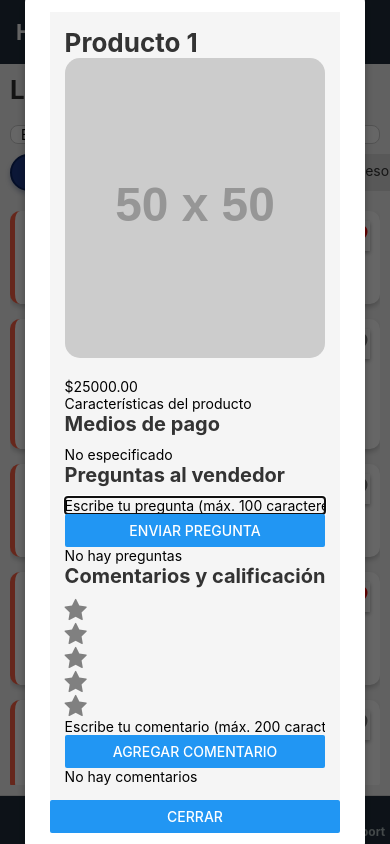
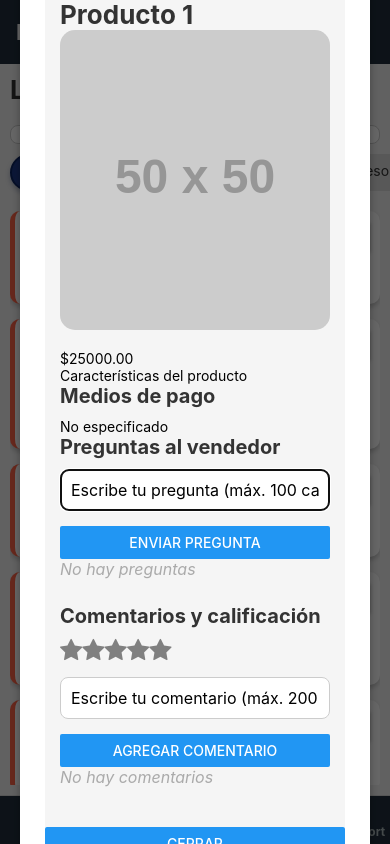
Before and after one commit to EL-Suescun/priyecto_gulag, a React Native app: screen /Home in a window 390 px wide. Both pictures are taken after a click on the element 62 px from the left and 257 px from the top of the page. Built offline with nearby package versions, Linux system fonts and the light colour scheme.

Commit message:
Avance detalles del producto

```diff
--- a/src/screens/ItemDetails.jsx
+++ b/src/screens/ItemDetails.jsx
@@ -1,5 +1,5 @@
 import React, { useState } from 'react';
-import { View, Text, TextInput, Image, Button, FlatList, TouchableOpacity } from 'react-native';
+import { View, Text, TextInput, Image, Button, FlatList, TouchableOpacity, ScrollView } from 'react-native';
 import { FontAwesome } from '@expo/vector-icons';
 import styles from '../styles/ItemDetailsStyles';
 
@@ -36,7 +36,7 @@ const ItemDetails = ({ item, onFavoriteToggle }) => {
   );
 
   return (
-    <View style={styles.container}>
+    <ScrollView style={styles.container}>
       <Text style={styles.title}>{item.name}</Text>
       <Image source={{ uri: item.image }} style={styles.image} />
       <Text style={styles.description}>{item.description}</Text>
@@ -72,6 +72,7 @@ const ItemDetails = ({ item, onFavoriteToggle }) => {
         <View style={styles.ratingContainer}>
           {[...Array(5)].map((_, i) => renderStar(i))}
         </View>
+
         <TextInput
           style={styles.input}
           placeholder="Escribe tu comentario (máx. 200 caracteres)"
@@ -92,7 +93,7 @@ const ItemDetails = ({ item, onFavoriteToggle }) => {
           ListEmptyComponent={<Text style={styles.emptyText}>No hay comentarios</Text>}
         />
       </View>
-    </View>
+    </ScrollView>
   );
 };
 
--- a/src/styles/ItemDetailsStyles.jsx
+++ b/src/styles/ItemDetailsStyles.jsx
@@ -115,63 +115,49 @@ const styles = StyleSheet.create({
     fontWeight: 'bold',
     marginTop: 20,
   },
-  modalContainer: {
-    flex: 1,
-    justifyContent: 'center',
-    alignItems: 'center',
-    backgroundColor: 'rgba(0, 0, 0, 0.6)',
+
+  // Estilos actualizados para preguntas, comentarios y estrellas:
+
+  ratingContainer: {
+    flexDirection: 'row', // Alineación horizontal
+    justifyContent: 'flex-start',
+    marginBottom: 15, // Espaciado debajo de las estrellas
   },
-  modalContent: {
-    width: '90%',
-    padding: 25,
-    backgroundColor: 'white',
-    borderRadius: 15,
-    shadowColor: '#000',
-    shadowOffset: { width: 0, height: 5 },
-    shadowOpacity: 0.3,
-    shadowRadius: 10,
-    elevation: 10,
+
+  input: {
+    borderWidth: 1,
+    borderColor: '#ccc',
+    borderRadius: 8,
+    padding: 10,
+    marginBottom: 15,  // Espacio debajo de cada cuadro de texto
+    backgroundColor: '#fff',
+    fontSize: 16,
   },
-  modalImage: {
-    width: '100%',
-    height: 250,
-    borderRadius: 15,
-    marginBottom: 20,
+
+  section: {
+    marginBottom: 25,
   },
-  modalTitle: {
-    fontSize: 22,
-    fontWeight: 'bold',
+
+  question: {
+    fontSize: 16,
     color: '#333',
-    marginBottom: 10,
+    marginBottom: 5,
   },
-  modalDescription: {
+
+  commentContainer: {
+    marginBottom: 15,
+  },
+
+  commentRating: {
     fontSize: 16,
-    color: '#555',
-    marginBottom: 10,
-    textAlign: 'center',
-  },
-  modalPrice: {
-    fontSize: 20,
     fontWeight: 'bold',
     color: '#ff6347',
-    marginBottom: 10,
   },
-  modalQuantity: {
-    fontSize: 18,
-    marginBottom: 10,
-    color: '#333',
-  },
-  modalCloseButton: {
-    backgroundColor: '#FF4C4C',
-    paddingVertical: 10,
-    paddingHorizontal: 20,
-    borderRadius: 10,
-    alignItems: 'center',
-    marginTop: 20,
-  },
-  modalCloseButtonText: {
-    color: '#fff',
-    fontWeight: 'bold',
+
+  emptyText: {
+    fontSize: 16,
+    color: '#aaa',
+    fontStyle: 'italic',
   },
 });
 
--- a/src/styles/ItemListStyles.jsx
+++ b/src/styles/ItemListStyles.jsx
@@ -172,56 +172,9 @@ const styles = StyleSheet.create({
     height: 150,
     marginBottom: 10,
   },
-  modalTitle: {
-    fontSize: 20,
-    fontWeight: 'bold',
-    marginBottom: 10,
-    color: '#333',
-    textAlign: 'center',
-  },
-  modalDescription: {
-    fontSize: 16,
-    color: '#555',
-    marginBottom: 5,
-    textAlign: 'center',
-  },
-  modalLongDescription: {
-    fontSize: 14,
-    color: '#777',
-    marginBottom: 15,
-    textAlign: 'center',
-    lineHeight: 22,
-  },
-  modalPrice: {
-    fontSize: 18,
-    fontWeight: 'bold',
-    color: 'green',
-    marginBottom: 5,
-  },
-  modalDiscountedPrice: {
-    fontSize: 18,
-    color: 'red',
-    fontWeight: '700',
-    marginBottom: 10,
-  },
-  modalQuantity: {
-    fontSize: 14,
-    marginTop: 10,
-    color: '#333',
-  },
-  modalAvailable: {
-    fontSize: 14,
-    marginTop: 5,
-    color: '#008000',
-  },
-  modalCategory: {
-    fontSize: 14,
-    marginTop: 5,
-    color: '#888',
-  },
-  modalScrollView: {
-    maxHeight: '70%',
-  },
+  // modalScrollView: {
+  //   maxHeight: '70%',
+  // },
 });
 
 export default styles;
```
